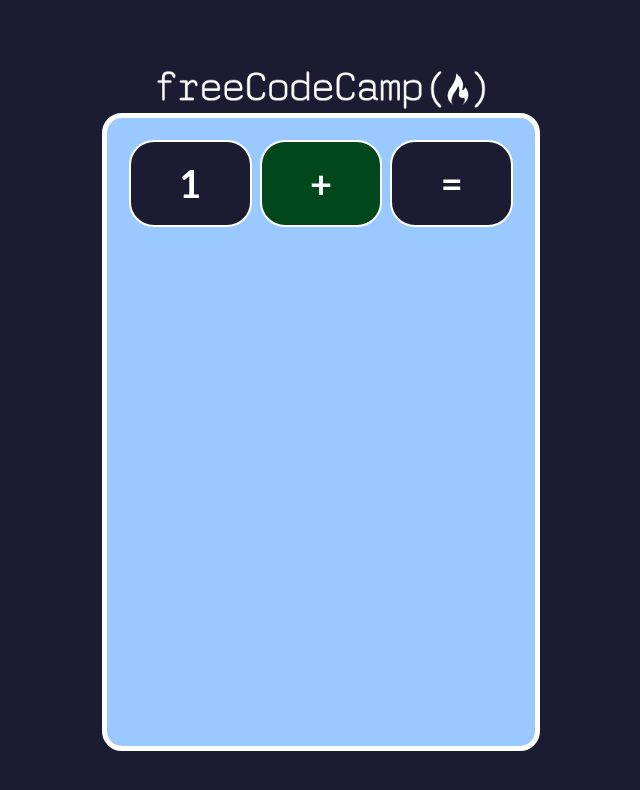
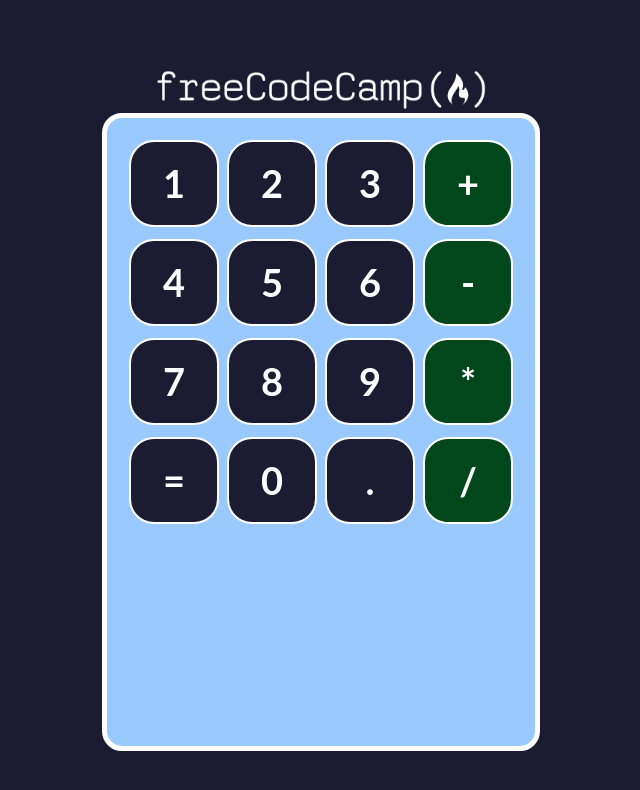
Before and after one commit to burgosha/calculator, a React (Create React App) app: page / in a window 1280 px wide. Shown: the top 790 px of the page, without its empty margins (319-959 px from the left). Built offline with nearby package versions, Linux system fonts and the light colour scheme.

Commit message:
Botones calculadora numero y operadores

```diff
--- a/src/App.js
+++ b/src/App.js
@@ -14,13 +14,31 @@ function App() {
       <div className='contenedor-calculadora'>
         <div className='fila'>
           <Boton>1</Boton>
+          <Boton>2</Boton>
+          <Boton>3</Boton>
           <Boton>+</Boton>
+        </div>
+        <div className='fila'>
+          <Boton>4</Boton>
+          <Boton>5</Boton>
+          <Boton>6</Boton>
+          <Boton>-</Boton>
+        </div>
+        <div className='fila'>
+          <Boton>7</Boton>
+          <Boton>8</Boton>
+          <Boton>9</Boton>
+          <Boton>*</Boton>
+        </div>
+        <div className='fila'>
           <Boton>=</Boton>
+          <Boton>0</Boton>
+          <Boton>.</Boton>
+          <Boton>/</Boton>
         </div>
-        <div className='fila'></div>
-        <div className='fila'></div>
-        <div className='fila'></div>
-        <div className='fila'></div>
+        <div className='fila'>
+
+        </div>
       </div>
     </div>
   );
--- a/src/stylesheets/Boton.css
+++ b/src/stylesheets/Boton.css
@@ -14,6 +14,12 @@
     cursor: pointer;
     user-select: none;
 }
+.boton-contenedor:hover {
+    background-color: #5a01a7;
+}
 .operador {
     background-color: #00471b;
 }
+.operador:hover {
+    background-color: #ff6600;
+}
```
